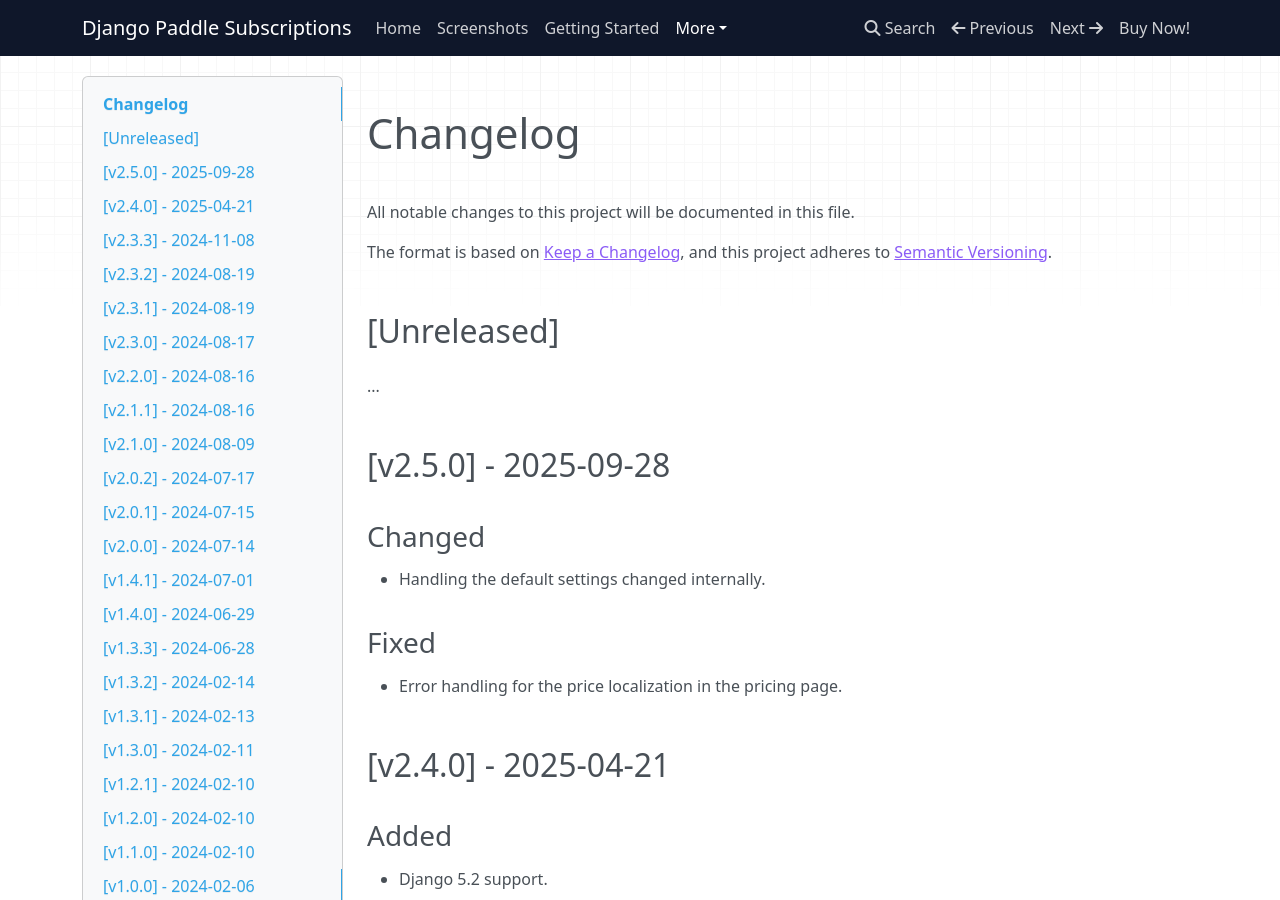
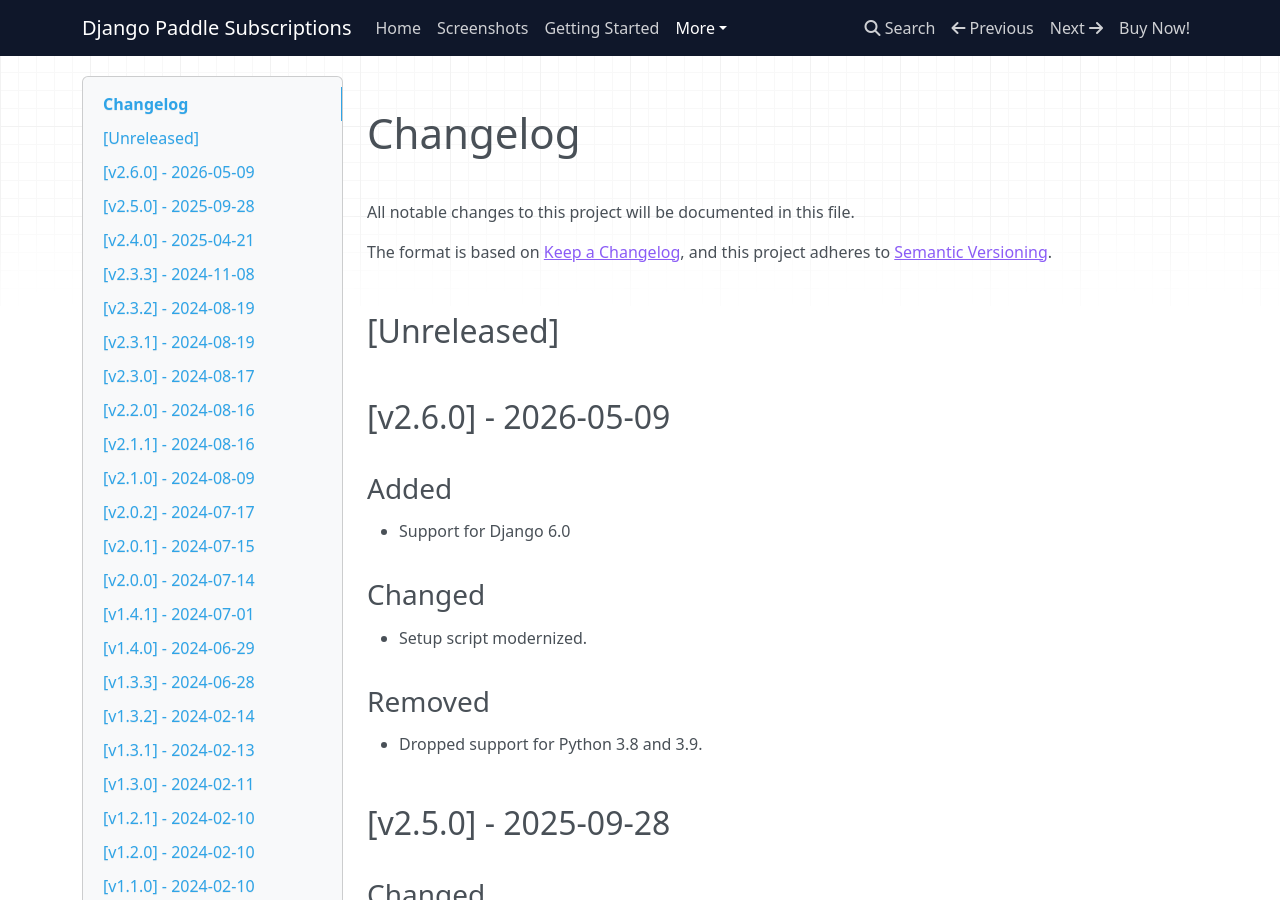
Before and after one commit to websightful/django-paddle-subscriptions-docs, an MkDocs documentation site: the page built from src/CHANGELOG.md, in a window 1280 px wide and 900 px high. Built offline with MkDocs 1.6.1, drawn with Linux system fonts in a browser that asks for light colours; nearby versions of some CDN libraries.

Commit message:
📝 CHANGELOG updated.

```diff
--- a/docs/index.html
+++ b/docs/index.html
@@ -357,5 +357,5 @@
 
 <!--
 MkDocs version : 1.6.1
-Build Date UTC : 2026-05-09 22:09:47.187347+00:00
+Build Date UTC : 2026-05-09 22:43:11.298831+00:00
 -->
--- a/src/CHANGELOG.md
+++ b/src/CHANGELOG.md
@@ -1,5 +1,4 @@
-Changelog
-=========
+# Changelog
 
 All notable changes to this project will be documented in this file.
 
@@ -8,12 +7,23 @@
 
 
 
-[Unreleased]
-------------
-...
+## [Unreleased]
 
-[v2.5.0] - 2025-09-28
-------------------
+## [v2.6.0] - 2026-05-09
+
+### Added
+
+- Support for Django 6.0
+
+### Changed
+
+- Setup script modernized.
+
+### Removed
+
+- Dropped support for Python 3.8 and 3.9.
+
+## [v2.5.0] - 2025-09-28
 
 ### Changed
 
@@ -23,8 +33,7 @@
 
 - Error handling for the price localization in the pricing page.
 
-[v2.4.0] - 2025-04-21
-------------------
+## [v2.4.0] - 2025-04-21
 
 ### Added
 
@@ -35,29 +44,25 @@
 - Styling for subscription pausing and cancelling buttons.
 
 
-[v2.3.3] - 2024-11-08
-------------------
+## [v2.3.3] - 2024-11-08
 
 ### Fixed
 
 - The `set_up_paddle_subscriptions` management command is now fixed to handle setups on new projects using an existing Paddle account that's already linked to other projects.
 
-[v2.3.2] - 2024-08-19
-------------------
+## [v2.3.2] - 2024-08-19
 
 ### Fixed
 
 - Missing subscription success page configured.
 
-[v2.3.1] - 2024-08-19
-------------------
+## [v2.3.1] - 2024-08-19
 
 ### Fixed
 
 - URL resolving in the JavaScript snippet fixed.
 
-[v2.3.0] - 2024-08-17
-------------------
+## [v2.3.0] - 2024-08-17
 
 ### Changed
 
@@ -67,8 +72,7 @@
 
 - Missing template tag library loaded.
 
-[v2.2.0] - 2024-08-16
-------------------
+## [v2.2.0] - 2024-08-16
 
 ### Added
 
@@ -80,36 +84,31 @@
 - Fall back to the default pricing if local prices are not returned in time.
 - Missing translatable strings added.
 
-[v2.1.1] - 2024-08-16
-------------------
+## [v2.1.1] - 2024-08-16
 
 ### Removed
 
 - Template cleanup.
 
-[v2.1.0] - 2024-08-09
-------------------
+## [v2.1.0] - 2024-08-09
 
 ### Added
 
 - Django 5.1 support.
 
-[v2.0.2] - 2024-07-17
-------------------
+## [v2.0.2] - 2024-07-17
 
 ### Changed
 
 - Catching an error of mixmatched transactions.
 
-[v2.0.1] - 2024-07-15
-------------------
+## [v2.0.1] - 2024-07-15
 
 ### Fixed
 
 - Don't show the next billing date if the current plan is free.
 
-[v2.0.0] - 2024-07-14
-------------------
+## [v2.0.0] - 2024-07-14
 
 ### Added
 
@@ -121,45 +120,38 @@
 - Template tags allow setting a custom template.
 - Separation of subscriptions and purchases.
 
-[v1.4.1] - 2024-07-01
-------------------
+## [v1.4.1] - 2024-07-01
 
 ### Changed
 
 - The paddle-billing-client version requirements updated.
 
-
-[v1.4.0] - 2024-06-29
-------------------
+## [v1.4.0] - 2024-06-29
 
 ### Fixed
 
 - Fixed support for non-recurring products.
 
-[v1.3.3] - 2024-06-28
-------------------
+## [v1.3.3] - 2024-06-28
 
 ### Fixed
 
 - Showing nice transaction details for fully discounted transactions.
 - Showing prices for fully discounted transactions in the transaction history view.
 
-[v1.3.2] - 2024-02-14
-------------------
+## [v1.3.2] - 2024-02-14
 
 ### Fixed
 
 - More stable real-time pricing handling.
 
-[v1.3.1] - 2024-02-13
-------------------
+## [v1.3.1] - 2024-02-13
 
 ### Fixed
 
 - Prices rounded to cents in the pricing page.
 
-[v1.3.0] - 2024-02-11
-------------------
+## [v1.3.0] - 2024-02-11
 
 ### Added
 
@@ -170,23 +162,20 @@
 - Saving adjustments fixed.
 
 
-[v1.2.1] - 2024-02-10
-------------------
+## [v1.2.1] - 2024-02-10
 
 ### Changed
 
 - Link to documentation
 
-[v1.2.0] - 2024-02-10
-------------------
+## [v1.2.0] - 2024-02-10
 
 ### Added
 
 - Templates added
 - Markdown files added
 
-[v1.1.0] - 2024-02-10
-------------------
+## [v1.1.0] - 2024-02-10
 
 ### Changed
 
@@ -196,8 +185,7 @@
 
 - Cosmetic styling adjustments.
 
-[v1.0.0] - 2024-02-06
-------------------
+## [v1.0.0] - 2024-02-06
 
 ### Added
 
```
Also changed, not shown: docs/CHANGELOG/index.html (+33 -17 lines), docs/search/search_index.json.
